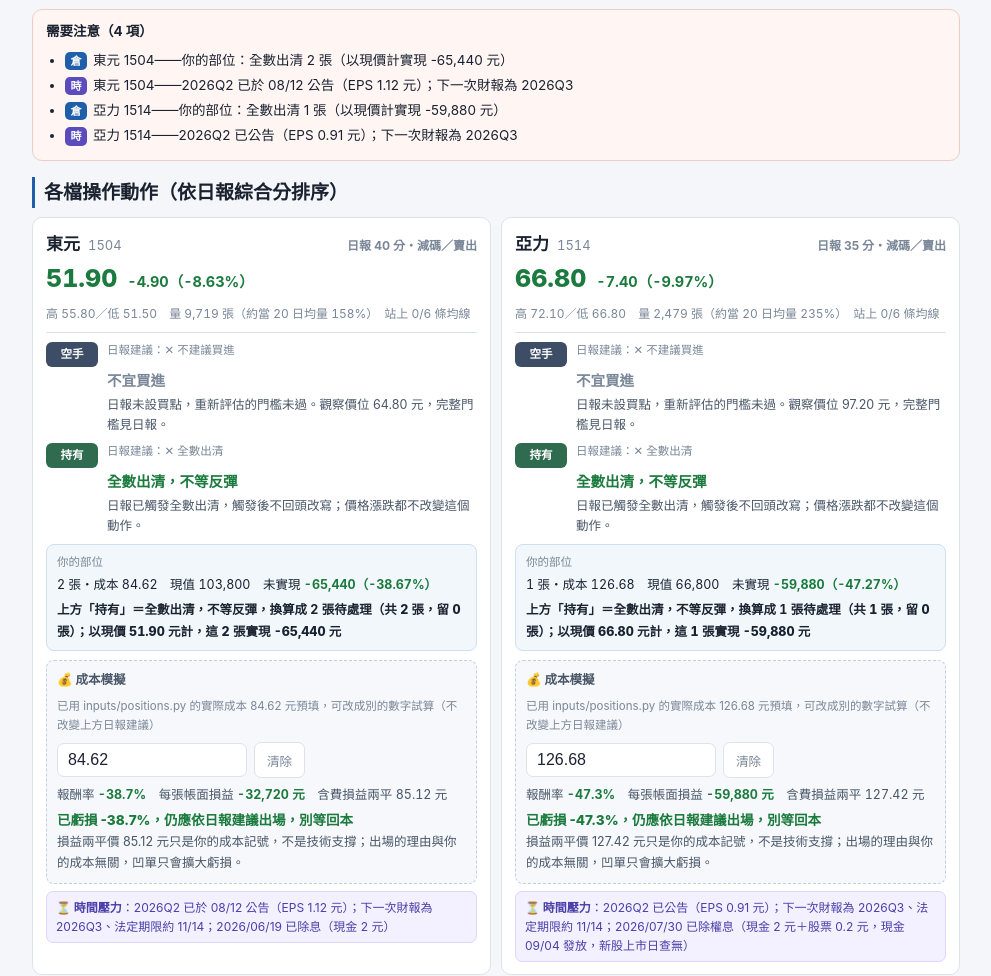
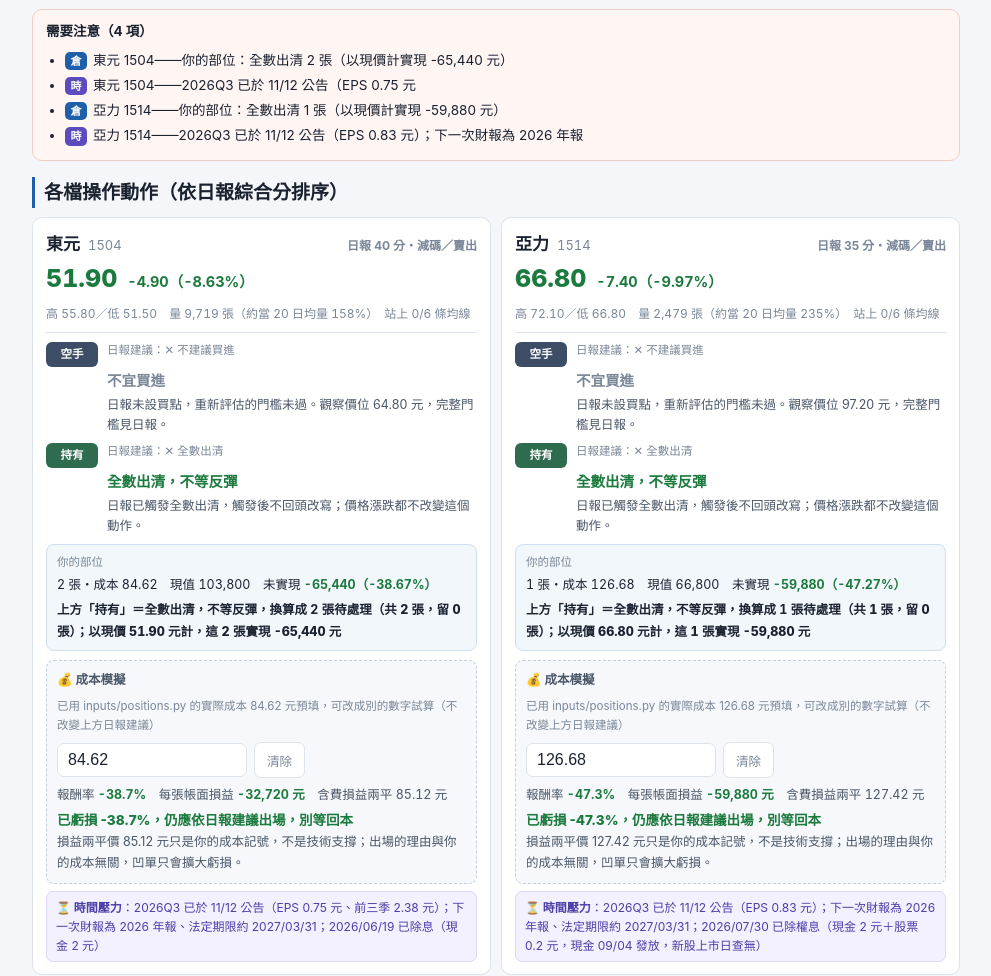
Before and after one commit to nick0937/StockAnalysis_MySelf, a plain HTML site: page live/index.html in a window 1280 px wide. Shown: the part 383-1359 px from the top of the page, without its empty margins (144-1135 px from the left). Drawn offline with Linux system fonts and the light colour scheme.

Commit message:
fix(live): 即時頁財報提醒改為 2026Q3 已公布（原本停在 Q2）
- config.TIME_PRESSURE 自 08 月起沒有更新，即時頁「需要注意」一直顯示「2026Q2 已公告；下一次財報為 2026Q3、法定期限約 11/14」
- 兩檔 2026Q3 已於 11/12 公告（1504 EPS 0.75 元、前三季 2.38 元；1514 EPS 0.83 元），改為「下一次財報為 2026 年報、法定期限約 2027/03/31」
- 只有即時頁用到這段文字；各期日報不受影響，不回頭改寫
- 依 11/19 日報重建 live/index.html

Co-Authored-By: Claude Opus 5.5 <noreply@anthropic.com>

```diff
--- a/live/index.html
+++ b/live/index.html
@@ -111,9 +111,9 @@ h2.s{margin:16px 0 9px;font-size:clamp(15px,4.2vw,19px);padding-left:9px;border-
 </div>
 <div class="alerts"><b>需要注意（4 項）</b><ul>
 <li><span class="t t-倉">倉</span>東元 1504——你的部位：全數出清 2 張（以現價計實現 -65,440 元）</li>
-<li><span class="t t-時">時</span>東元 1504——2026Q2 已於 08/12 公告（EPS 1.12 元）；下一次財報為 2026Q3</li>
+<li><span class="t t-時">時</span>東元 1504——2026Q3 已於 11/12 公告（EPS 0.75 元</li>
 <li><span class="t t-倉">倉</span>亞力 1514——你的部位：全數出清 1 張（以現價計實現 -59,880 元）</li>
-<li><span class="t t-時">時</span>亞力 1514——2026Q2 已公告（EPS 0.91 元）；下一次財報為 2026Q3</li>
+<li><span class="t t-時">時</span>亞力 1514——2026Q3 已於 11/12 公告（EPS 0.83 元）；下一次財報為 2026 年報</li>
 </ul></div>
 <h2 class="s">各檔操作動作（依日報綜合分排序）</h2>
 <div class="cards">
@@ -128,7 +128,7 @@ h2.s{margin:16px 0 9px;font-size:clamp(15px,4.2vw,19px);padding-left:9px;border-
 <div class="pw">上方「持有」＝全數出清，不等反彈，<b>換算成 2 張待處理</b>（共 2 張，留 0 張）；以現價 51.90 元計，這 2 張實現 -65,440 元</div>
 </div>
 <div class="sim" data-c="1504" data-px="51.9" data-sz0="72.74" data-sz1="73.2" data-ma5="60.34" data-ma20="65.055" data-hk="h-exit" data-slab="出場時點" data-szone="全數出清，不等反彈"><div class="sh"><b>💰 成本模擬</b><span>已用 inputs/positions.py 的實際成本 84.62 元預填，可改成別的數字試算（不改變上方日報建議）</span></div><div class="simrow"><input type="number" inputmode="decimal" step="any" min="0" placeholder="每股成本（元）" aria-label="東元 持有成本" value="84.62"><button type="button" class="simx">清除</button></div><div class="simout" hidden></div></div>
-<div class="tp"><b>⏳ 時間壓力</b>：2026Q2 已於 08/12 公告（EPS 1.12 元）；下一次財報為 2026Q3、法定期限約 11/14；2026/06/19 已除息（現金 2 元）</div>
+<div class="tp"><b>⏳ 時間壓力</b>：2026Q3 已於 11/12 公告（EPS 0.75 元、前三季 2.38 元）；下一次財報為 2026 年報、法定期限約 2027/03/31；2026/06/19 已除息（現金 2 元）</div>
 </div>
 <div class="cd">
 <div class="cnm"><b>亞力</b><span class="cd-c">1514</span><span class="sc">日報 35 分・減碼／賣出</span></div>
@@ -141,7 +141,7 @@ h2.s{margin:16px 0 9px;font-size:clamp(15px,4.2vw,19px);padding-left:9px;border-
 <div class="pw">上方「持有」＝全數出清，不等反彈，<b>換算成 1 張待處理</b>（共 1 張，留 0 張）；以現價 66.80 元計，這 1 張實現 -59,880 元</div>
 </div>
 <div class="sim" data-c="1514" data-px="66.8" data-sz0="103" data-sz1="107.17" data-ma5="79.16" data-ma20="87.64" data-hk="h-exit" data-slab="出場時點" data-szone="全數出清，不等反彈"><div class="sh"><b>💰 成本模擬</b><span>已用 inputs/positions.py 的實際成本 126.68 元預填，可改成別的數字試算（不改變上方日報建議）</span></div><div class="simrow"><input type="number" inputmode="decimal" step="any" min="0" placeholder="每股成本（元）" aria-label="亞力 持有成本" value="126.68"><button type="button" class="simx">清除</button></div><div class="simout" hidden></div></div>
-<div class="tp"><b>⏳ 時間壓力</b>：2026Q2 已公告（EPS 0.91 元）；下一次財報為 2026Q3、法定期限約 11/14；2026/07/30 已除權息（現金 2 元＋股票 0.2 元，現金 09/04 發放，新股上市日查無）</div>
+<div class="tp"><b>⏳ 時間壓力</b>：2026Q3 已於 11/12 公告（EPS 0.83 元）；下一次財報為 2026 年報、法定期限約 2027/03/31；2026/07/30 已除權息（現金 2 元＋股票 0.2 元，現金 09/04 發放，新股上市日查無）</div>
 </div>
 </div>
 <div class="foot"><h3>這頁在做什麼</h3><p>把 <b>2026-11-19 日報</b>訂下的買賣區間與條件，拿去比對<b>當下的報價</b>，只輸出「現在該做什麼」。均線、布林通道、20 日均量等技術位一律沿用日報基準日的收盤計算值，<b>不用盤中未完成的 K 棒重算</b>；頁面上只有價格、漲跌、成交量是即時的。判斷邏輯固定：價格落在買進區間內＝可分批買、高於區間＝等回檔、跌破區間下緣＝支撐失守先別接；持有則依序檢查是否進入停利／減碼／出場區間、是否跌破月線、是否跌破 5 日線。<b>兩欄的說明刻意只留「結論＋觸發價位」</b>——完整的進場／減碼條件、錨點來源與保留事項都在日報的「操作條件盒」裡，用上方連結去看，本頁不重複展開。</p><h3>成本模擬怎麼算</h3><p>各卡片的「成本模擬」只在你的瀏覽器內計算（輸入值存在本機瀏覽器，頁面重新產生後仍保留，不會上傳）。報酬率＝現價÷成本−1；每張帳面損益＝（現價−成本）×1,000，未含費用；損益兩平價＝成本×1.00585（買賣手續費各 0.1425% 加證交稅 0.3%）。模擬規則：日報已判「減碼／出場」者不因成本高低翻案；獲利且已進停利區＝分批停利、獲利達 15% 可提前部分停利、虧損 5% 進入警戒、虧損 10% 觸及停損紀律（並以月線為最後防線）。此為規則式試算，非投資建議。</p><h3>報價來源與延遲</h3><p>玩股網 報價（2026-11-20 13:30；優先序 玩股網 → 證交所 MIS → Yahoo Finance，Yahoo 約延遲 15~20 分鐘），成交量為當日累計。本頁每次執行都會整份覆蓋，不保留歷史。</p><h3>免責聲明</h3><p>本頁由自動化流程產生，僅供研究與教育參考，不構成投資建議、要約或招攬，亦不保證資料之完整性、即時性與正確性。實際下單前請自行以券商報價複核價格，投資有風險，讀者應自行判斷並承擔所有投資決策之後果。</p></div>
```
Also changed, not shown: 1 other file.
